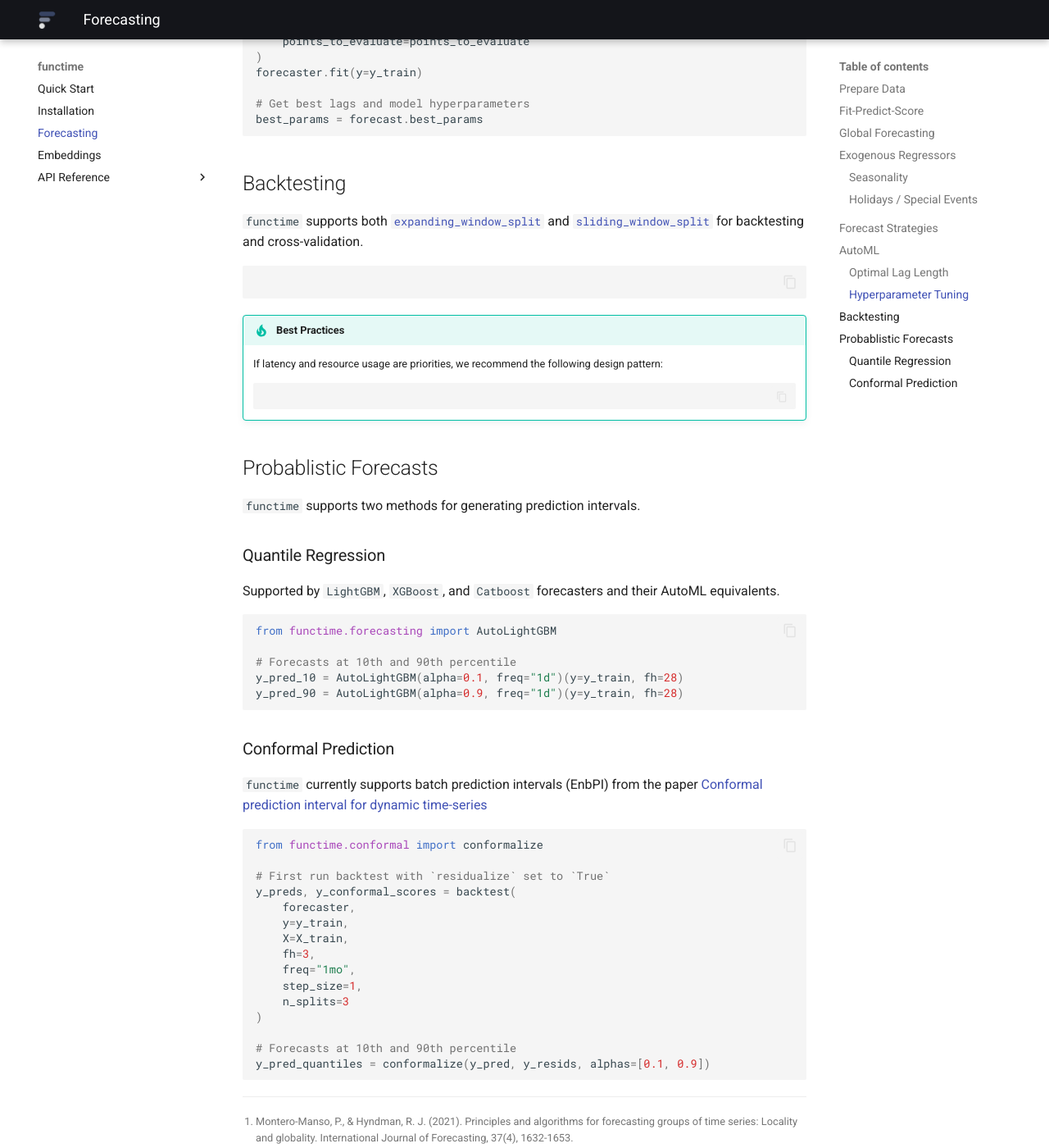
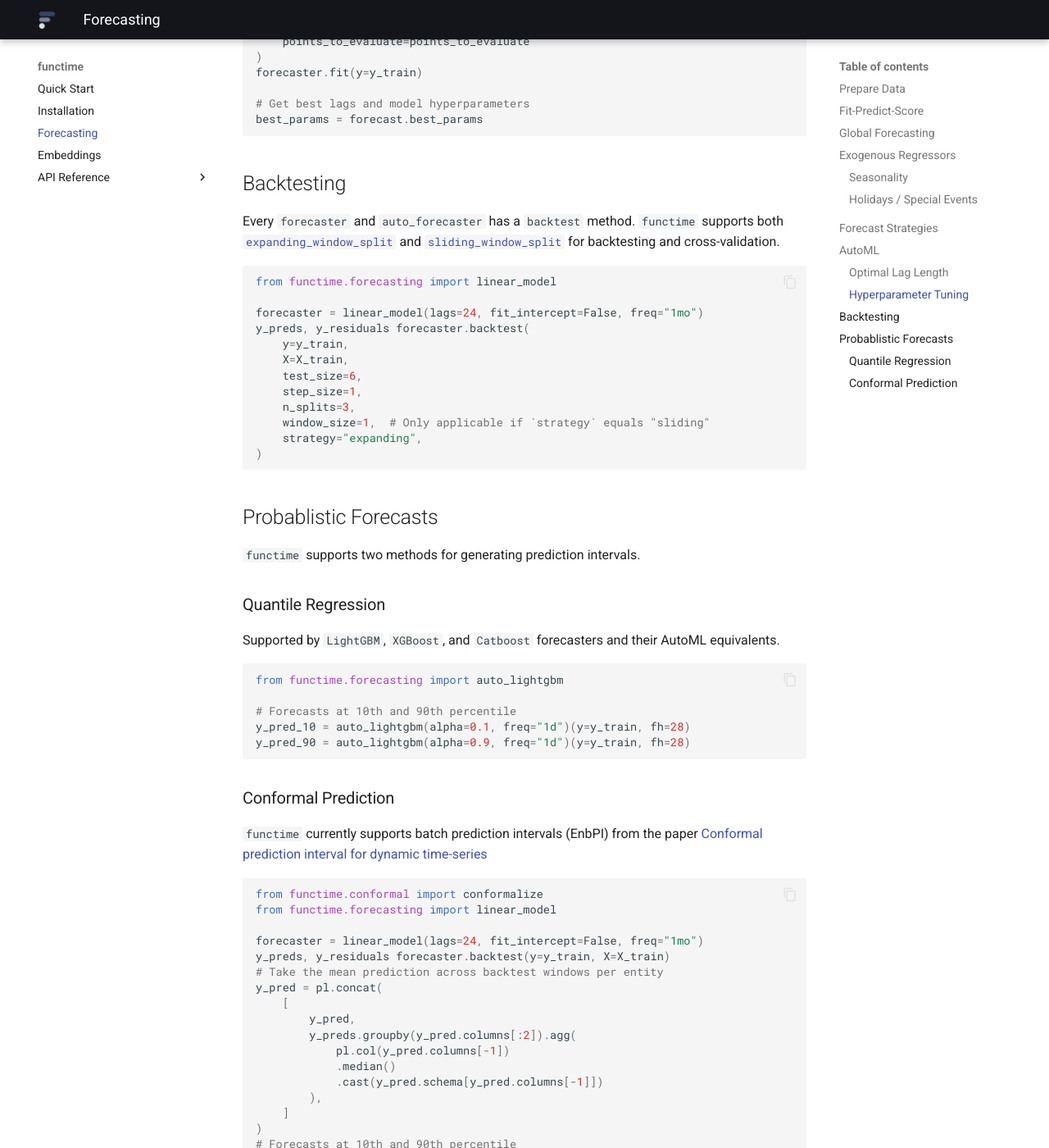
Before and after one commit to functime-org/functime, an MkDocs documentation site: the page built from docs/forecasting.md, in a window 1280 px wide and 1400 px high, scrolled down 6108 px. Shown: the whole window at 82% size. Built offline with MkDocs 1.6.1 and Material for MkDocs 9.7.7, drawn with Linux system fonts in a browser that asks for light colours; some of the changed text lies outside the part shown.

Commit message:
docs: Fix forecasters class names

````diff
--- a/docs/code/quickstart.py
+++ b/docs/code/quickstart.py
@@ -5,7 +5,7 @@ import polars as pl
 
 from functime.cross_validation import train_test_split
 from functime.feature_extraction import add_calendar_effects, add_holiday_effects
-from functime.forecasting import AutoLightGBM, LightGBM
+from functime.forecasting import auto_lightgbm, lightgbm
 from functime.metrics import mase
 
 start_time = default_timer()
@@ -31,7 +31,7 @@ X_train, X_test = train_test_split(test_size)(X)
 
 # Univariate AutoML time-series fit with automated lags
 # and hyperparameter tuning
-auto_forecaster = AutoLightGBM(
+auto_forecaster = auto_lightgbm(
     freq=freq,
     test_size=test_size,
     min_lags=20,
@@ -52,7 +52,7 @@ best_params = auto_forecaster.best_params
 print(f"✨ Best parameters (y only):\n{json.dumps(best_params, indent=4)}")
 
 # Multivariate non-AutoML
-forecaster = LightGBM(**best_params)
+forecaster = lightgbm(**best_params)
 forecaster.fit(y=y_train)
 # Predict
 y_pred = forecaster.predict(fh=test_size)
@@ -66,16 +66,12 @@ print("💯 Scores (with X):\n", scores)
 best_params["max_horizons"] = test_size  # Override max_horizons
 best_params["strategy"] = "direct"  # Override strategy
 # Predict using the "functional" API
-y_pred = LightGBM(**best_params)(y=y_train, fh=test_size)
+y_pred = lightgbm(**best_params)(y=y_train, fh=test_size)
 
 # "Ensemble" strategy forecasting
 best_params["strategy"] = "ensemble"  # Override strategy
 # Predict using the "functional" API
-y_pred = LightGBM(**best_params)(y=y_train, fh=test_size)
-
-# Load fitted forecaster from deployment
-fitted_forecaster = AutoLightGBM.from_deployed(stub_id=auto_forecaster.stub_id)
-y_pred = fitted_forecaster.predict(fh=test_size)
+y_pred = lightgbm(**best_params)(y=y_train, fh=test_size)
 
 elapsed_time = default_timer() - start_time
 print(f"⏱️ Elapsed time: {elapsed_time}")
--- a/docs/forecasting.md
+++ b/docs/forecasting.md
@@ -46,11 +46,11 @@ X_train, X_test = train_test_split(test_size)(X)
 ??? info "Supported Forecast Metrics"
 
 ```python
-from functime.forecasting import LinearModel
+from functime.forecasting import linear_model
 from functime.metrics import mase
 
 # Fit
-forecaster = LinearModel(lags=24, freq="1mo")
+forecaster = linear_model(lags=24, freq="1mo")
 forecaster.fit(y=y_train)
 
 # Predict
@@ -86,9 +86,9 @@ scores = mase(y_true=y_test, y_pred=y_pred, y_train=y_train)
     You can also use any `forecaster` as a curried function to run fit-predict in a single line of code.
 
     ```python
-    from functime.forecasting import LinearModel
+    from functime.forecasting import linear_model
 
-    y_pred = LinearModel(lags=24, freq="1mo")(
+    y_pred = linear_model(lags=24, freq="1mo")(
         y=y_train,
         fh=28,
         X=X_train,
@@ -131,11 +131,11 @@ The `predict` method takes the forecast horizon `fh: int`, frequency alias `freq
 
 
 ```python
-from functime.forecasting import LinearModel
+from functime.forecasting import linear_model
 from functime.metrics import mase
 
 # Fit
-forecaster = LinearModel(lags=24, freq="1mo")
+forecaster = linear_model(lags=24, freq="1mo")
 forecaster.fit(y=y_train)
 
 # Predict
@@ -182,9 +182,9 @@ scores = mase(y_true=y_test, y_pred=y_pred, y_train=y_train)
 Every forecaster in `functime` supports exogenous regressors.
 
 ```python
-from functime.forecasting import LinearModel
+from functime.forecasting import linear_model
 
-forecaster = LinearModel(lags=24, fit_intercept=False, freq="1mo")
+forecaster = linear_model(lags=24, fit_intercept=False, freq="1mo")
 forecaster.fit(y=y_train, X=X_train)
 y_pred = forecaster.predict(fh=3, X=X_test)
 ```
@@ -200,19 +200,19 @@ y_pred = forecaster.predict(fh=3, X=X_test)
 `functime` supports three forecast strategies: `recursive`, `direct` multi-step, and a simple ensemble of both `recursive` and `direct`.
 
 ```python
-from functime.forecasting import LinearModel
+from functime.forecasting import linear_model
 
 # Recursive (Default)
-recursive_model = LinearModel(strategy="recursive")
+recursive_model = linear_model(strategy="recursive")
 y_pred_rec = recursive_model(y_train, fh)
 
 # Direct
 max_horizons = 12  # Number of direct models
-direct_model = = LinearModel(strategy="direct",max_horizons=max_horizons, freq="1mo")
+direct_model = = linear_model(strategy="direct",max_horizons=max_horizons, freq="1mo")
 y_pred_dir = recursive_model(y_train, fh)
 
 # Ensemble
-ensemble_model = LinearModel(strategy="ensemble", max_horizons=max_horizons, freq="1mo")
+ensemble_model = linear_model(strategy="ensemble", max_horizons=max_horizons, freq="1mo")
 y_pred_ens = ensemble_model(y=y_train, fh=3)
 ```
 where `max_horizons` is the number of models specific to each forecast horizon.
@@ -229,15 +229,15 @@ These forecasters conduct a search over possible models within `min_lags` and `m
 The best model is the model with the lowest average RMSE (root mean squared error) across splits.
 
 ```python
-from functime.forecasting import AutoLinearModel
+from functime.forecasting import auto_linear_model
 
 # Fit then predict
-forecaster = AutoLinearModel(min_lags=20, max_lags=24, freq="1mo")
+forecaster = auto_linear_model(min_lags=20, max_lags=24, freq="1mo")
 forecaster.fit(y=y_train, X=X_train)
 y_pred = forecaster.predict(fh=3, X=X_test)
 
 # Fit and predict
-y_pred = AutoLinearModel(min_lags=20, max_lags=24, freq="1mo")(
+y_pred = auto_linear_model(min_lags=20, max_lags=24, freq="1mo")(
     y=y_train,
     X=X_train,
     X_future=X_test,
@@ -259,7 +259,7 @@ The best model is the model with the lowest average RMSE (root mean squared erro
 
 ```python
 from flaml import tune
-from functime.forecasting import AutoLightGBM
+from functime.forecasting import auto_lightgbm
 
 # Specify search space, initial conditions, and time budget
 search_space = {
@@ -284,7 +284,7 @@ points_to_evaluate = [
 time_budget = 420
 
 # Fit model
-forecaster = AutoLightGBM(
+forecaster = auto_lightgbm(
     freq="1mo',
     min_lags=20,
     max_lags=24,
@@ -300,20 +300,24 @@ best_params = forecast.best_params
 
 ## Backtesting
 
+Every `forecaster` and `auto_forecaster` has a `backtest` method.
 `functime` supports both [`expanding_window_split`](https://docs.functime.ai/ref/cross-validation/#functime.cross_validation.expanding_window_split)
 and [`sliding_window_split`](https://docs.functime.ai/ref/cross-validation/#functime.cross_validation.sliding_window_split) for backtesting and cross-validation.
 
 ```python
+from functime.forecasting import linear_model
 
+forecaster = linear_model(lags=24, fit_intercept=False, freq="1mo")
+y_preds, y_residuals forecaster.backtest(
+    y=y_train,
+    X=X_train,
+    test_size=6,
+    step_size=1,
+    n_splits=3,
+    window_size=1,  # Only applicable if `strategy` equals "sliding"
+    strategy="expanding",
+)
 ```
-
-!!! tip  "Best Practices"
-
-    If latency and resource usage are priorities, we recommend the following design pattern:
-
-    ```python
-
-    ```
 
 ## Probablistic Forecasts
 
@@ -324,11 +328,11 @@ and [`sliding_window_split`](https://docs.functime.ai/ref/cross-validation/#func
 Supported by `LightGBM`, `XGBoost`, and `Catboost` forecasters and their AutoML equivalents.
 
 ```python
-from functime.forecasting import AutoLightGBM
+from functime.forecasting import auto_lightgbm
 
 # Forecasts at 10th and 90th percentile
-y_pred_10 = AutoLightGBM(alpha=0.1, freq="1d")(y=y_train, fh=28)
-y_pred_90 = AutoLightGBM(alpha=0.9, freq="1d")(y=y_train, fh=28)
+y_pred_10 = auto_lightgbm(alpha=0.1, freq="1d")(y=y_train, fh=28)
+y_pred_90 = auto_lightgbm(alpha=0.9, freq="1d")(y=y_train, fh=28)
 ```
 
 ### Conformal Prediction
@@ -337,18 +341,21 @@ y_pred_90 = AutoLightGBM(alpha=0.9, freq="1d")(y=y_train, fh=28)
 
 ```python
 from functime.conformal import conformalize
+from functime.forecasting import linear_model
 
-# First run backtest with `residualize` set to `True`
-y_preds, y_conformal_scores = backtest(
-    forecaster,
-    y=y_train,
-    X=X_train,
-    fh=3,
-    freq="1mo",
-    step_size=1,
-    n_splits=3
+forecaster = linear_model(lags=24, fit_intercept=False, freq="1mo")
+y_preds, y_residuals forecaster.backtest(y=y_train, X=X_train)
+# Take the mean prediction across backtest windows per entity
+y_pred = pl.concat(
+    [
+        y_pred,
+        y_preds.groupby(y_pred.columns[:2]).agg(
+            pl.col(y_pred.columns[-1])
+            .median()
+            .cast(y_pred.schema[y_pred.columns[-1]])
+        ),
+    ]
 )
-
 # Forecasts at 10th and 90th percentile
 y_pred_quantiles = conformalize(y_pred, y_resids, alphas=[0.1, 0.9])
 ```
````
Also changed, not shown: README.md (+3 -3 lines), docs/index.md (+7 -3 lines), docs/ref/forecasting.md (+2 -2 lines).
